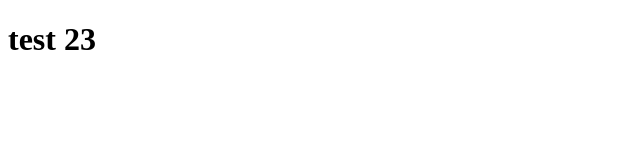
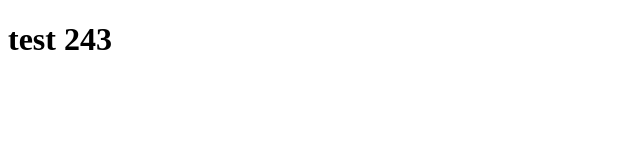
Before and after one commit to gabrielcostasouza/webserver-cicd, a plain HTML site: page index.html in a window 1280 px wide. Shown: the full height of the page, 0-640 px from the left. Drawn offline with Linux system fonts and the light colour scheme.

Commit message:
Update index.html

```diff
--- a/index.html
+++ b/index.html
@@ -4,6 +4,6 @@
   <title>CI/CD Test Page</title>
 </head>
 <body>
-  <h1>test 23</h1>
+  <h1>test 243</h1>
 </body>
 </html>
```
